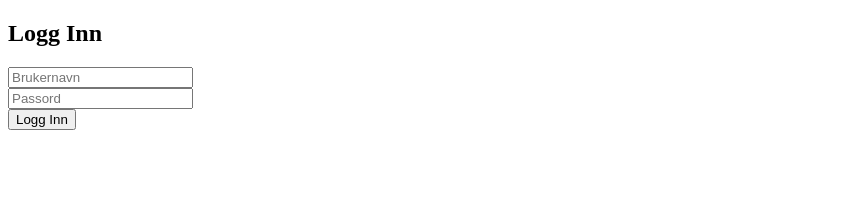
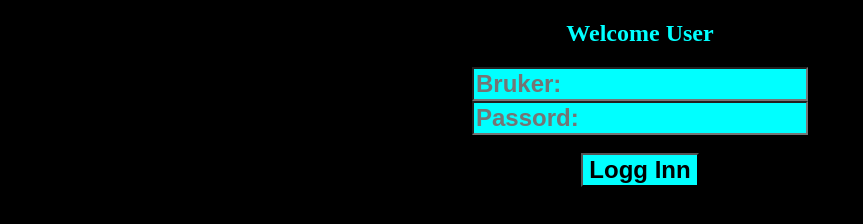
Before and after one commit to GokstadMan/Craig-task04, a website: page index.html in a window 1280 px wide. Shown: the whole page, without its empty margins (0-863 px from the left). Drawn offline with Linux system fonts and the light colour scheme.

Commit message:
Changing index.html small things and adding index.css

```diff
--- /dev/null
+++ b/index.css
@@ -0,0 +1,15 @@
+body{
+    text-align: center;
+    background-color: black;
+}
+
+h2{
+    color: aqua;
+}
+
+input{
+    font-size:x-large;
+    background-color: aqua;
+    color: black;
+    font-weight: bolder;
+}
--- a/index.html
+++ b/index.html
@@ -5,18 +5,19 @@
     <meta charset="UTF-8">
     <meta http-equiv="X-UA-Compatible" content="IE=edge">
     <meta name="viewport" content="width=device-width, initial-scale=1.0">
-    <title>Logg inn</title>
+    <title>Craig Homework Logg inn</title>
+    <link rel="stylesheet" href="index.css">
 </head>
 
 <body>
     <form action="/user" method="POST">
-        <h2>Logg Inn</h2>
+        <h2>Welcome User</h2>
         <div class="input">
-            <input type="text" name="username" placeholder="Brukernavn">
+            <input type="text" name="username" placeholder="Bruker:">
         </div>
         <div class="input">
-            <input type="password" name="password" placeholder="Passord">
-        </div>
+            <input type="password" name="password" placeholder="Passord:">
+        </div> <br>
         <input type="submit" value="Logg Inn">
     </form>
 </body>
```
